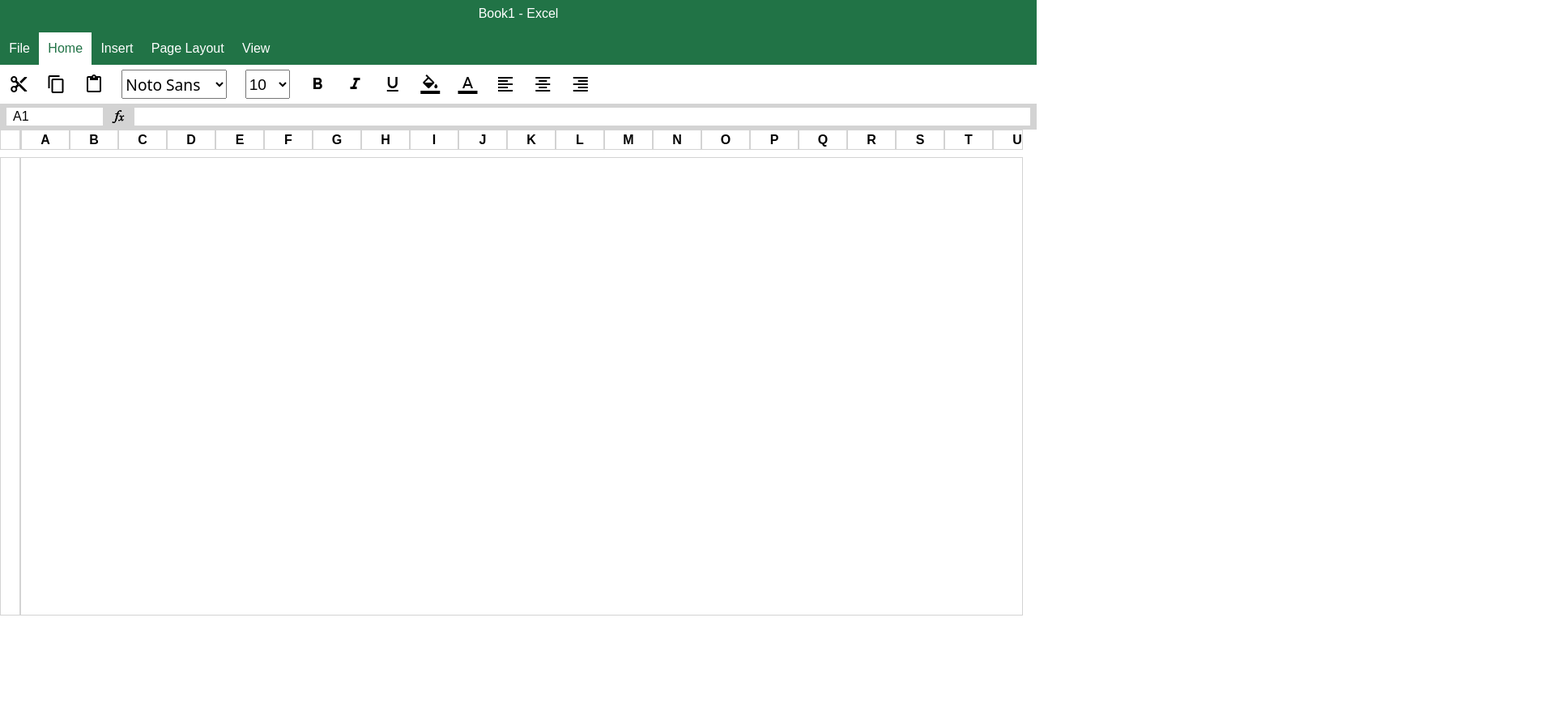
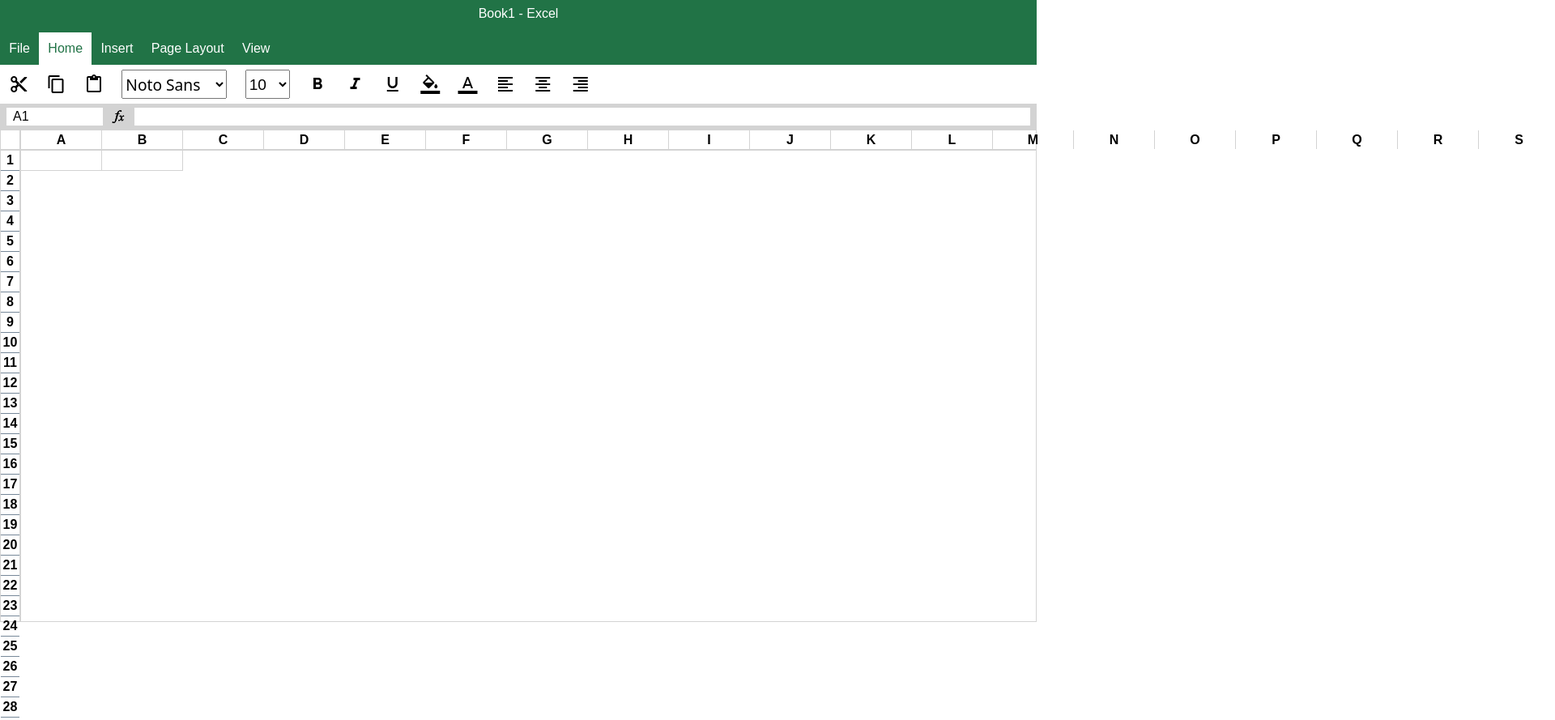
Before and after one commit to naman3112/excel-clone, a plain HTML site: page index.html in a window 1280 px wide. Shown: the top 889 px of the page at 81% size, 1920 px wide, since content can reach past the window. Before the commit the page ends 800 px from the top, so only its background shows below. Drawn offline with nearby package versions, Linux system fonts and the light colour scheme.

Commit message:
added rows in the excel sheet

```diff
--- a/index.html
+++ b/index.html
@@ -90,10 +90,18 @@
             <div id="select-all"></div>
             <div id="columns">
 
+            </div>
+            <div id="rows">
 
             </div>
-            <div id="rows"></div>
-            <div id="cells"></div>
+            <div id="cells">
+                <div class="cell-row">
+                    <div class="input-cell"></div>
+                    <div class="input-cell"></div>
+
+                </div>
+
+
         </div>
         <div class="sheet-bar"></div>
     </div>
--- a/script.js
+++ b/script.js
@@ -12,6 +12,7 @@ for (let i = 1; i <= 100; i++) {
     }
   }
   $("#columns").append(`<div class="column-name">${str}</div>`)
+  $("#rows").append(`<div class="row-name"> ${i} </div>`)
 }
 
 console.log(str);
--- a/style.css
+++ b/style.css
@@ -132,7 +132,7 @@ body{
     height: 76vh;
     flex-direction: row;
     flex-wrap: wrap;
-    overflow: scroll;
+
     width: 100vw;
 }
 
@@ -144,7 +144,7 @@ body{
 
 #columns {
     height: 25px;
-    width: calc(100vw - 42px);
+    width: calc(100vw - 25px);
     border: 1px solid lightgray;
     display: flex;
     flex-direction: row;
@@ -152,24 +152,45 @@ body{
 
 #rows {
     width: 25px;
-    height: calc(76vh - 42px);
+    height: calc(76vh - 25px);
     border: 1px solid lightgray;
 }
 
 #cells {
-    width: calc(100vw - 42px);
-    height: calc(76vh - 42px);
+    width: calc(100vw - 25px);
+    height: calc(76vh - 25px);
     border: 1px solid lightgray;
 }
 
 .column-name {
-    min-width: 60px;
-    width: 60px;
+    min-width: 100px;
+    width: 100px;
     border-right: 1px solid lightgray;
-    border-left: 1px solid lightgray;
-    height: 100%;
     display: flex;
     justify-content: center;
     align-items: center;
     font-weight: 600;
 }
+.row-name{
+    min-height: 25px;
+    height: 25px;
+
+    border-bottom: 1px solid lightslategrey;
+    display: flex;
+    justify-content: center;
+    vertical-align: center;
+    align-items: center;
+    font-weight: 600;
+
+}
+.cell-row{
+    display: flex;
+}
+.input-cell{
+    min-width: 100px;
+    min-height: 25px;
+    width: 100px;
+
+    border-bottom: 1px solid lightgray;
+    border-right: 1px solid lightgray;
+}
```
